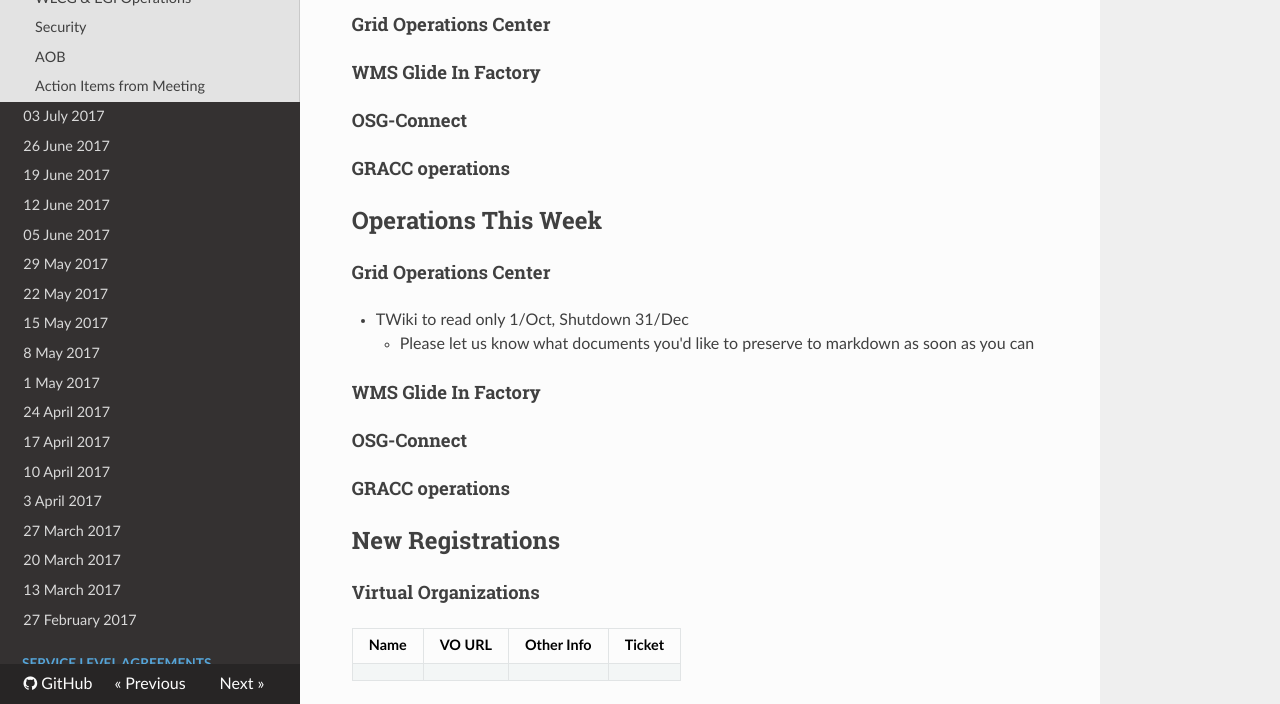
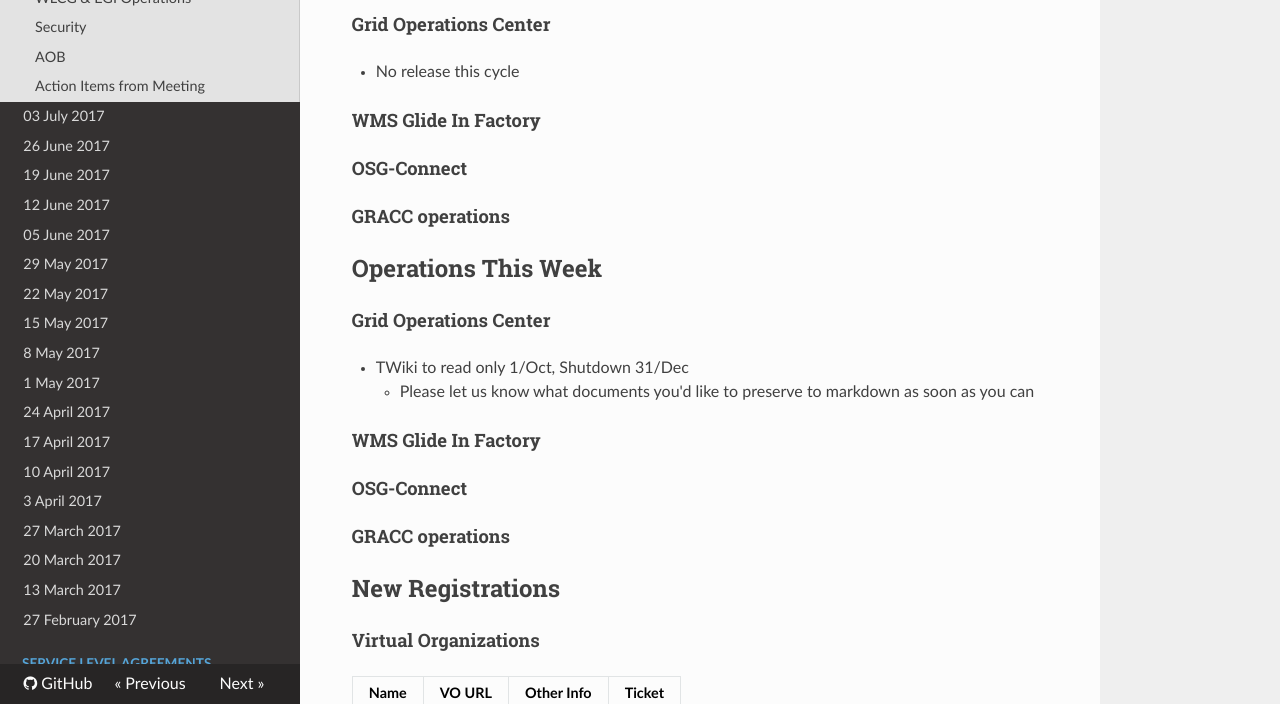
Before and after one commit to osg-htc/operations, an MkDocs documentation site: the page built from docs/WeeklyMinutes/10Jul2017.md, in a window 1280 px wide and 900 px high, scrolled down 876 px, cut to the strip 196-900 px from the top of the window. Built offline with MkDocs 1.6.1, drawn with Linux system fonts in a browser that asks for light colours; nearby versions of some CDN libraries; old or Windows-style settings are respelled for this version of MkDocs.

Commit message:
Update 10Jul2017.md

```diff
--- a/docs/WeeklyMinutes/10Jul2017.md
+++ b/docs/WeeklyMinutes/10Jul2017.md
@@ -17,6 +17,7 @@
    * <img src="http://steige.grid.iu.edu/steige/10Jul2017.osg-flock.png" width='630' height='390'  /><br>
 
 #### Grid Operations Center
+   * No release this cycle
 
 #### WMS Glide In Factory
 
```
